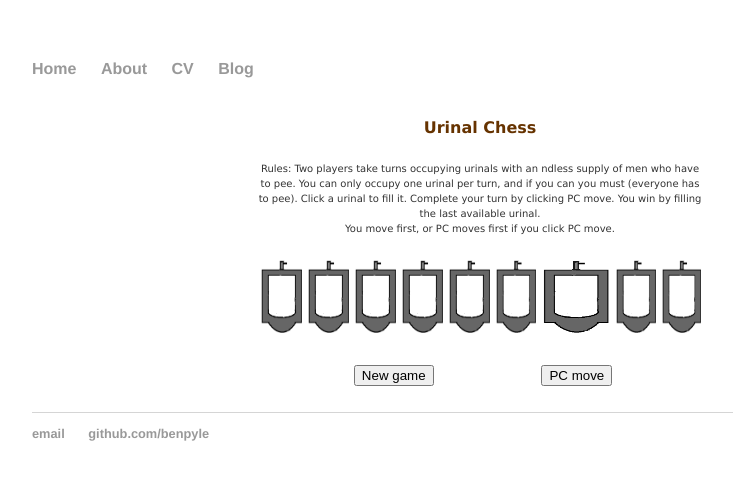
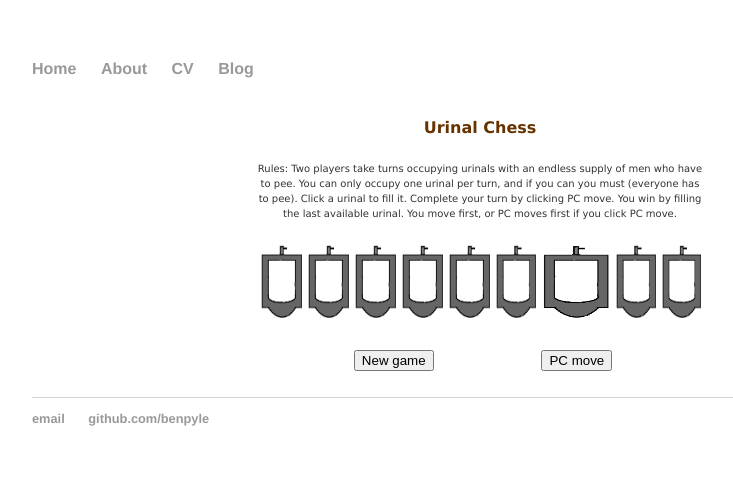
Before and after one commit to BenPyle/BenPyle.github.io, a Jekyll site: the page built from urinal_chess/index.html, in a window 1280 px wide. Shown: the top 480 px of the page, without its empty margins (160-893 px from the left). Built offline with Jekyll 4.4.1, drawn with Linux system fonts in a browser that asks for light colours.

Commit message:
Update index.html

```diff
--- a/urinal_chess/index.html
+++ b/urinal_chess/index.html
@@ -91,8 +92,7 @@ var z,sp,next_to_that
 <tr>
 <td align="center" valign="top" bgcolor="#FFFFFF"><p style= LINE-HEIGHT:15px><font color="#663300" size="3" face="Verdana, Arial, Helvetica, sans-serif"><b>Urinal Chess</b></font></p>
 <p style= LINE-HEIGHT:10px><font face="Verdana, Arial, Helvetica, sans-serif" size="1">
-   Rules: Two players take turns occupying urinals with an ndless supply of men who have to pee. You can only occupy one urinal per turn, and if you can you must
-  (everyone has to pee). Click a urinal to fill it. Complete your turn by clicking PC move. You win by filling the last available urinal.<br> You move first, or PC moves first if you click PC move.</font></p>
+   Rules: Two players take turns occupying urinals with an endless supply of men who have to pee. You can only occupy one urinal per turn, and if you can you must (everyone has to pee). Click a urinal to fill it. Complete your turn by clicking PC move. You win by filling the last available urinal. You move first, or PC moves first if you click PC move.</font></p>
 <p></p>
 <form>
 <table BORDER=0 cellpadding="1" cellspacing="1" id="Urinal chess">
```
Also changed, not shown: other parts of urinal_chess/index.html (+1 -0 lines).
